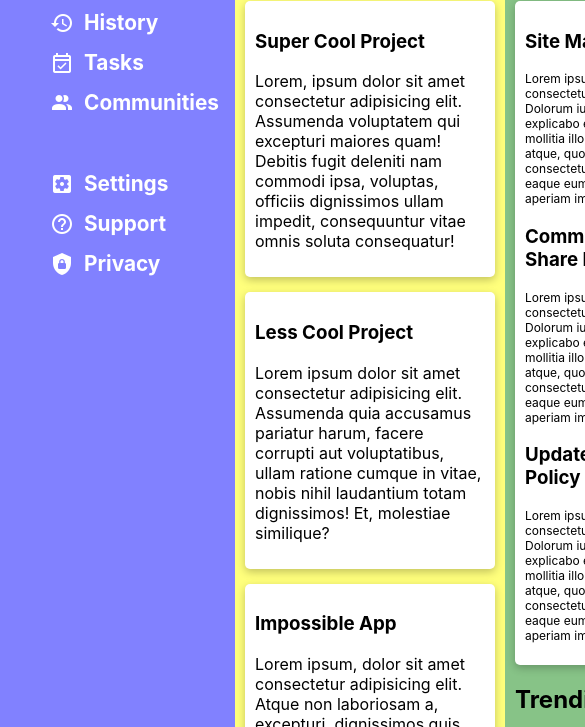
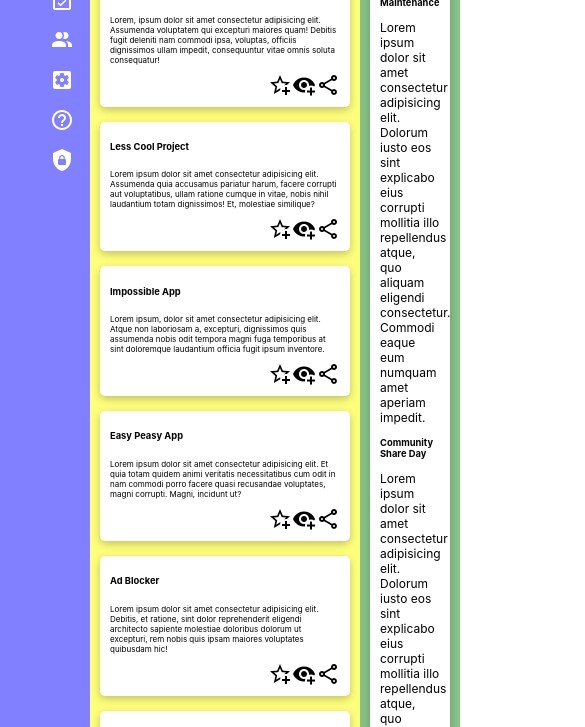
Before and after one commit to corbincargil/dashboard-example, a plain HTML site: page index.html in a window 390 px wide. Shown: the part 238-965 px from the top of the page, 585 px wide, since content can reach past the window. Drawn offline with Linux system fonts and the light colour scheme.

Commit message:
added icons to project cards

```diff
--- a/index.html
+++ b/index.html
@@ -95,26 +95,44 @@
                 <div class="projects">
                     <h3 class="project-title">Super Cool Project</h3>
                     <p class="project-description">Lorem, ipsum dolor sit amet consectetur adipisicing elit. Assumenda voluptatem qui excepturi maiores quam! Debitis fugit deleniti nam commodi ipsa, voluptas, officiis dignissimos ullam impedit, consequuntur vitae omnis soluta consequatur!</p>
+                    <div class="project-icons">
+                        <img src="./icons/star-plus-outline.png" alt="favorite"><img src="./icons/eye-plus.png" alt="view"><img src="./icons/share-variant-outline.png" alt="share-variant-outline">
+                    </div>
                 </div>
                 <div class="projects">
                     <h3 class="project-title">Less Cool Project</h3>
                     <p class="project-description">Lorem ipsum dolor sit amet consectetur adipisicing elit. Assumenda quia accusamus pariatur harum, facere corrupti aut voluptatibus, ullam ratione cumque in vitae, nobis nihil laudantium totam dignissimos! Et, molestiae similique?</p>
+                    <div class="project-icons">
+                        <img src="./icons/star-plus-outline.png" alt="favorite"><img src="./icons/eye-plus.png" alt="view"><img src="./icons/share-variant-outline.png" alt="share-variant-outline">
+                    </div>
                 </div>
                 <div class="projects">
                     <h3 class="project-title">Impossible App</h3>
                     <p class="project-description">Lorem ipsum, dolor sit amet consectetur adipisicing elit. Atque non laboriosam a, excepturi, dignissimos quis assumenda nobis odit tempora magni fuga temporibus at sint doloremque laudantium officia fugit ipsum inventore.</p>
+                    <div class="project-icons">
+                        <img src="./icons/star-plus-outline.png" alt="favorite"><img src="./icons/eye-plus.png" alt="view"><img src="./icons/share-variant-outline.png" alt="share-variant-outline">
+                    </div>
                 </div>
                 <div class="projects">
                     <h3 class="project-title">Easy Peasy App</h3>
                     <p class="project-description">Lorem ipsum dolor sit amet consectetur adipisicing elit. Et quia totam quidem animi veritatis necessitatibus cum odit in nam commodi porro facere quasi recusandae voluptates, magni corrupti. Magni, incidunt ut?</p>
+                    <div class="project-icons">
+                        <img src="./icons/star-plus-outline.png" alt="favorite"><img src="./icons/eye-plus.png" alt="view"><img src="./icons/share-variant-outline.png" alt="share-variant-outline">
+                    </div>
                 </div>
                 <div class="projects">
                     <h3 class="project-title">Ad Blocker</h3>
                     <p class="project-description">Lorem ipsum dolor sit amet consectetur adipisicing elit. Debitis, et ratione, sint dolor reprehenderit eligendi architecto sapiente molestiae doloribus dolorum ut excepturi, rem nobis quis ipsam maiores voluptates quibusdam hic!</p>
+                    <div class="project-icons">
+                        <img src="./icons/star-plus-outline.png" alt="favorite"><img src="./icons/eye-plus.png" alt="view"><img src="./icons/share-variant-outline.png" alt="share-variant-outline">
+                    </div>
                 </div>
                 <div class="projects">
                     <h3 class="project-title">Money Maker</h3>
                     <p class="project-description">Lorem ipsum dolor sit amet consectetur adipisicing elit. At officiis natus enim dignissimos earum, molestiae necessitatibus sint, reiciendis magni eius ea recusandae perspiciatis nemo excepturi quasi, perferendis alias debitis facilis!</p>
+                    <div class="project-icons">
+                        <img src="./icons/star-plus-outline.png" alt="favorite"><img src="./icons/eye-plus.png" alt="view"><img src="./icons/share-variant-outline.png" alt="share-variant-outline">
+                    </div>
                 </div>
             </div>
         </div>
--- a/styles.css
+++ b/styles.css
@@ -133,7 +133,13 @@ div.projects-container{
     gap: 15px;
 }
 div.projects{
+    display: flex;
+    flex-direction: column;
+}
 
+.project-icons{
+    display: flex;
+    justify-content: right;
 }
 
 div.sidebar{
@@ -146,6 +152,7 @@ div.footer{
     padding: var(--dash-component-padding);
     background-color: rgba(137, 43, 226, 0.499);
     grid-area: 4/1/5/4;
+    text-align: center;
 }
 
 .projects,
@@ -160,3 +167,34 @@ div.footer{
 .announcements p{
     font-size: 12px;
 }
+
+/*media queries*/
+@media screen and (max-width: 1000px) {
+    div.nav{
+        font-size: .9rem;
+    }
+
+    div.dashboard-wrapper{
+        display: grid;
+        grid-template-columns: 200px 2fr 200px;
+        grid-template-rows: minmax(150px,160px) 2fr 2fr .5fr;
+    }
+}
+
+@media screen and (max-width: 420px) {
+    body{
+        font-size: 50%;
+    }
+    div.nav{
+        font-size: 0;
+    }
+
+    div.dashboard-wrapper{
+        display: grid;
+        grid-template-columns: 90px 1fr 100px;
+        grid-template-rows: minmax(150px,160px) 2fr 2fr .5fr;
+    }
+    .button{
+        font-size: 10px;
+    }
+}
```
Also changed, not shown: icons/eye-plus.png (added), icons/share-variant-outline.png (added), icons/star-plus-outline.png (added), 2 other files.
